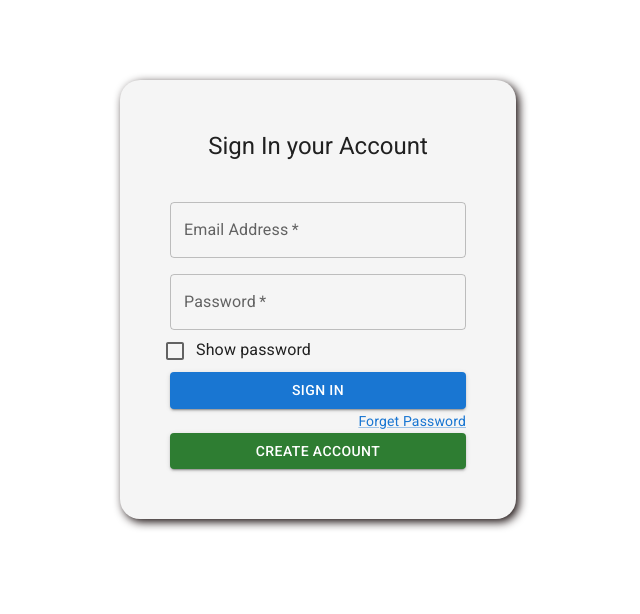
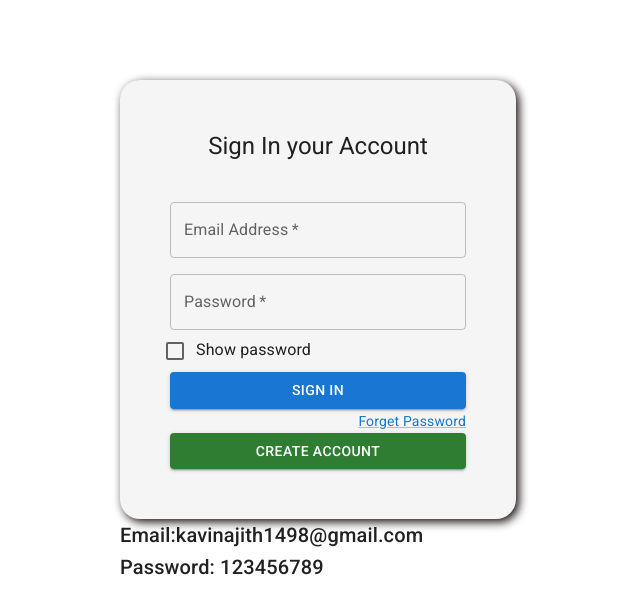
Before and after one commit to Kavinkumar1998/Passwordresetflow, a React (Create React App) app: page / in a window 1280 px wide. Shown: the top 614 px of the page, without its empty margins (322-962 px from the left). Built offline with nearby package versions, Linux system fonts and the light colour scheme.

Commit message:
credential added

```diff
--- a/src/Components/Login/Login.js
+++ b/src/Components/Login/Login.js
@@ -158,6 +158,8 @@ export const Login =()=>{
           </Box>
         </Box>
 
+        <Typography  component="h2" variant="h6">Email:kavinajith1498@gmail.com</Typography>
+        <Typography  component="h2" variant="h6"> Password: 123456789 </Typography>
       </Container>
 
   );
```
